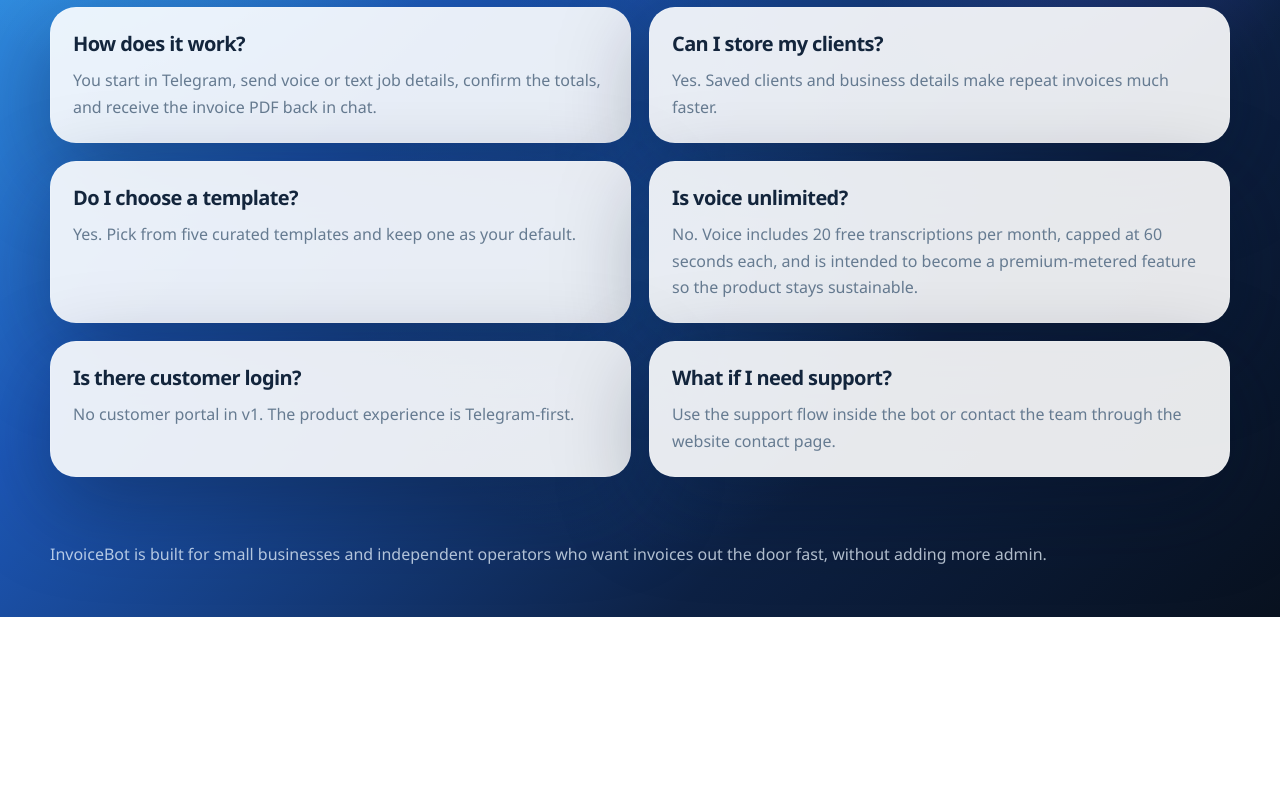
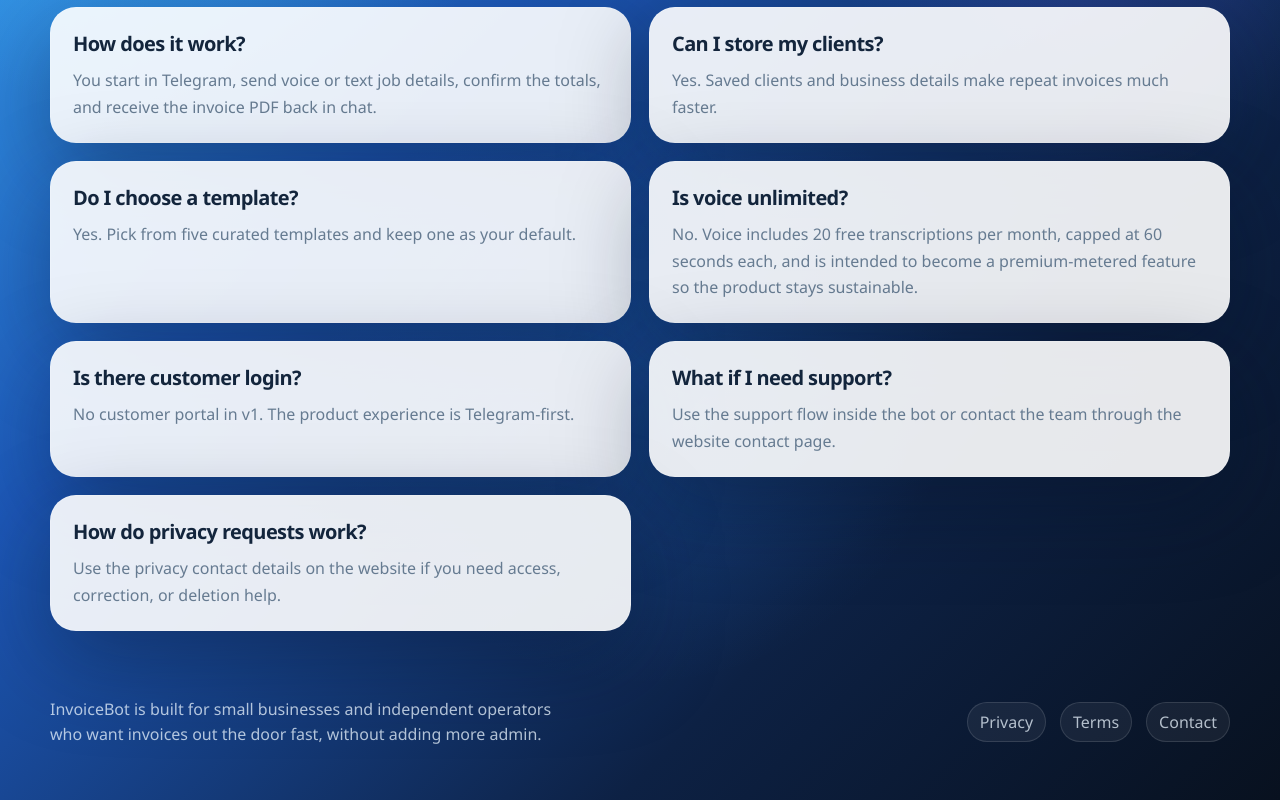
Before and after one commit to ViniciusScorsatto/TradieBot, a Next.js app in the folder site/: page /faq in a window 1280 px wide. Shown: the part 282-1082 px from the top of the page. Before the commit the page ends 899 px from the top, so only its background shows below. Built offline with nearby package versions, Linux system fonts and the light colour scheme; no server answers.

Commit message:
Add GDPR checklist and legal site pages

```diff
--- a/site/app/contact/page.tsx
+++ b/site/app/contact/page.tsx
@@ -5,7 +5,7 @@
         <div>
           <h2>Contact</h2>
           <p>
-            If you want a walkthrough, need support, or want to talk about a rollout for your trade,
+            If you want a walkthrough, need support, want to talk about a rollout, or need help with a privacy request,
             this page is the fallback when Telegram is not the right first step.
           </p>
         </div>
@@ -13,8 +13,9 @@
       <article className="sectionCard">
         <h3>Reach the team</h3>
         <p>Email: hello@invoicebot.nz</p>
+        <p>Privacy: privacy@invoicebot.nz</p>
         <p>Telegram: `@invoicebot_support`</p>
-        <p>Best for: support, feedback, and early access conversations.</p>
+        <p>Best for: support, feedback, privacy requests, and early access conversations.</p>
       </article>
     </main>
   );
--- a/site/app/faq/page.tsx
+++ b/site/app/faq/page.tsx
@@ -5,7 +5,8 @@
     ["Do I choose a template?", "Yes. Pick from five curated templates and keep one as your default."],
     ["Is voice unlimited?", "No. Voice includes 20 free transcriptions per month, capped at 60 seconds each, and is intended to become a premium-metered feature so the product stays sustainable."],
     ["Is there customer login?", "No customer portal in v1. The product experience is Telegram-first."],
-    ["What if I need support?", "Use the support flow inside the bot or contact the team through the website contact page."]
+    ["What if I need support?", "Use the support flow inside the bot or contact the team through the website contact page."],
+    ["How do privacy requests work?", "Use the privacy contact details on the website if you need access, correction, or deletion help."]
   ];
 
   return (
--- a/site/app/globals.css
+++ b/site/app/globals.css
@@ -580,6 +580,32 @@
   color: rgba(235, 245, 255, 0.74);
 }
 
+.footerRow {
+  display: flex;
+  align-items: center;
+  justify-content: space-between;
+  gap: 18px;
+}
+
+.footerRow p {
+  margin: 0;
+  max-width: 58ch;
+  line-height: 1.6;
+}
+
+.footerLinks {
+  display: inline-flex;
+  flex-wrap: wrap;
+  gap: 14px;
+}
+
+.footerLinks a {
+  padding: 8px 12px;
+  border-radius: 999px;
+  border: 1px solid rgba(255, 255, 255, 0.12);
+  background: rgba(255, 255, 255, 0.06);
+}
+
 @media (max-width: 1120px) {
   .hero {
     grid-template-columns: 1fr;
@@ -636,4 +662,9 @@
   .badgeBottom {
     left: 10px;
   }
+
+  .footerRow {
+    flex-direction: column;
+    align-items: flex-start;
+  }
 }
--- a/site/components/footer.tsx
+++ b/site/components/footer.tsx
@@ -1,8 +1,20 @@
+import Link from "next/link";
+
 export function Footer() {
   return (
     <footer className="footer">
       <div className="container">
-        InvoiceBot is built for small businesses and independent operators who want invoices out the door fast, without adding more admin.
+        <div className="footerRow">
+          <p>
+            InvoiceBot is built for small businesses and independent operators who want invoices out the door fast,
+            without adding more admin.
+          </p>
+          <div className="footerLinks">
+            <Link href="/privacy">Privacy</Link>
+            <Link href="/terms">Terms</Link>
+            <Link href="/contact">Contact</Link>
+          </div>
+        </div>
       </div>
     </footer>
   );
--- a/site/components/header.tsx
+++ b/site/components/header.tsx
@@ -13,6 +13,7 @@
             <Link href="/">Home</Link>
             <Link href="/pricing">Pricing</Link>
             <Link href="/faq">FAQ</Link>
+            <Link href="/privacy">Privacy</Link>
             <Link href="/contact">Contact</Link>
           </div>
           <a
```
Also changed, not shown: site/app/privacy/page.tsx (added, +60 -0 lines), site/app/terms/page.tsx (added, +58 -0 lines), 1 other file (tests, documents, lock files or other folders).
